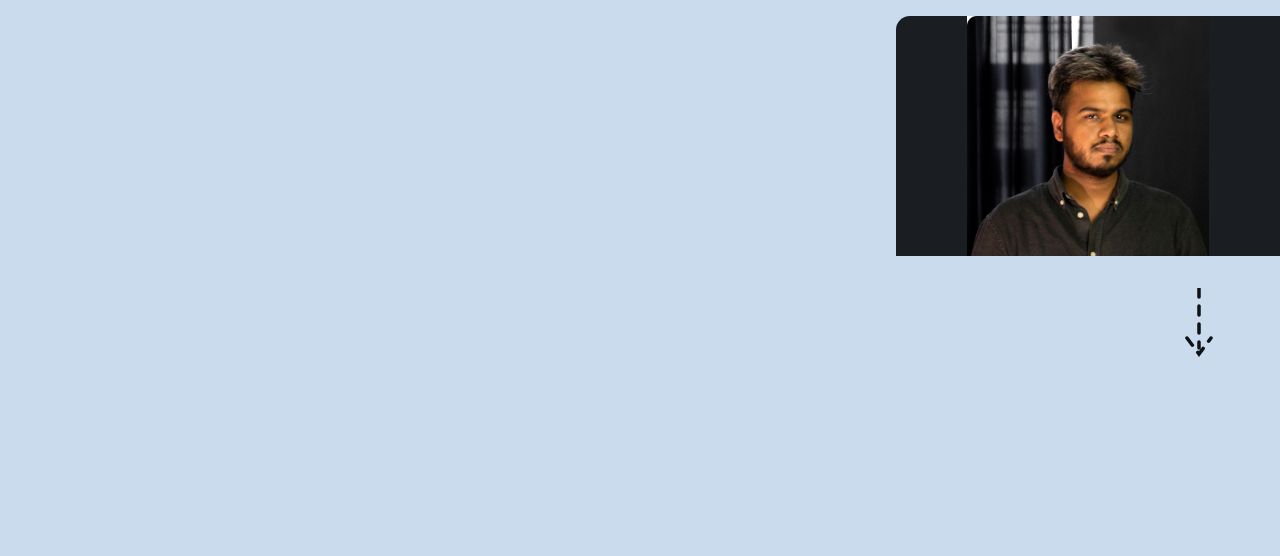
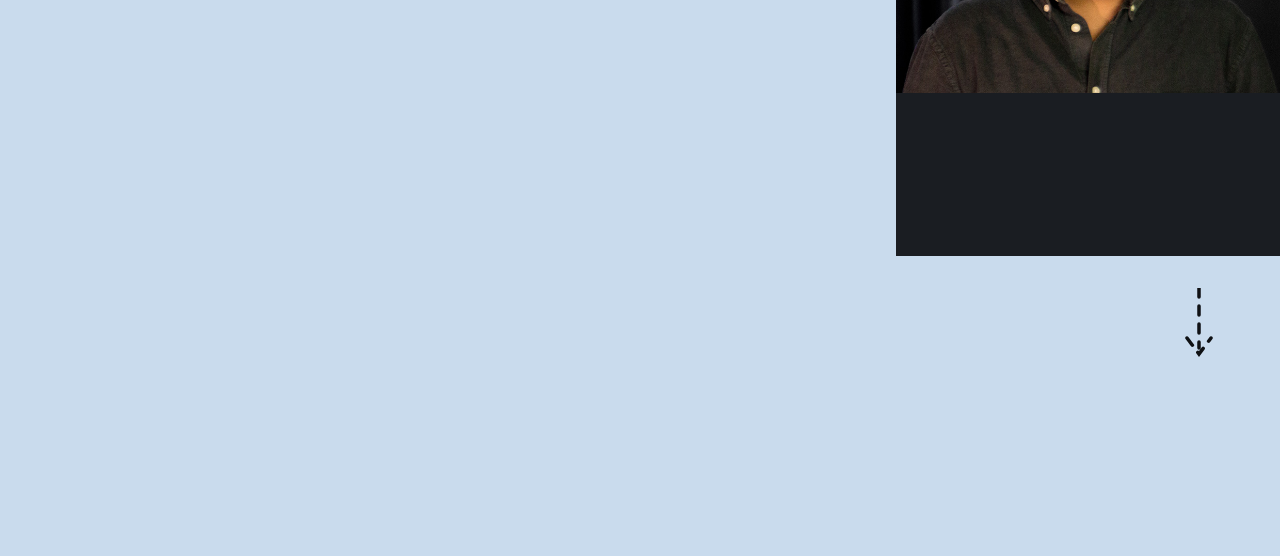
Before and after one commit to chamgadad/karansingha.github.io, a plain HTML site: page index.html in a window 1280 px wide. Shown: the part 544-1100 px from the top of the page. Drawn offline with Linux system fonts and the light colour scheme.

Commit message:
Modify hero section height and image styles
Updated the height of the hero section and adjusted image display properties.

```diff
--- a/index.html
+++ b/index.html
@@ -103,13 +103,13 @@
       right: 0;
       bottom: 0;
       width: 30%;
-      height: 30%;
+      height: 68%;  <- remove or comment out this line */
       border-radius: 14px 0 0 0;
       overflow: hidden;
       z-index: 1;
       background: #1a1d22;
     }
-    .hero-photo img { width: 100%; height: 100%; object-fit: contain; object-position: center bottom; }
+    .hero-photo img { width: 100%; height: auto; display: block; }
     .hero-caption { position: absolute; left: 55%; top: 52%; font-size: 0.75rem; font-weight: 800; line-height: 1.25; z-index: 2; }
 
     /* Slide 6 car */
```
